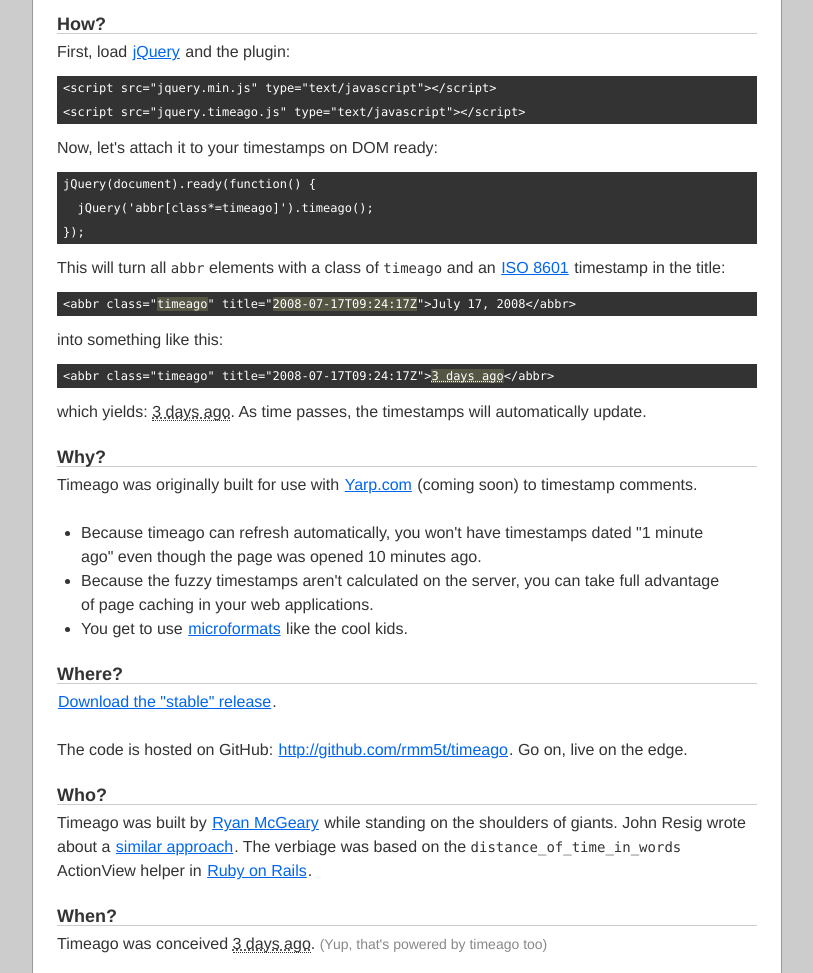
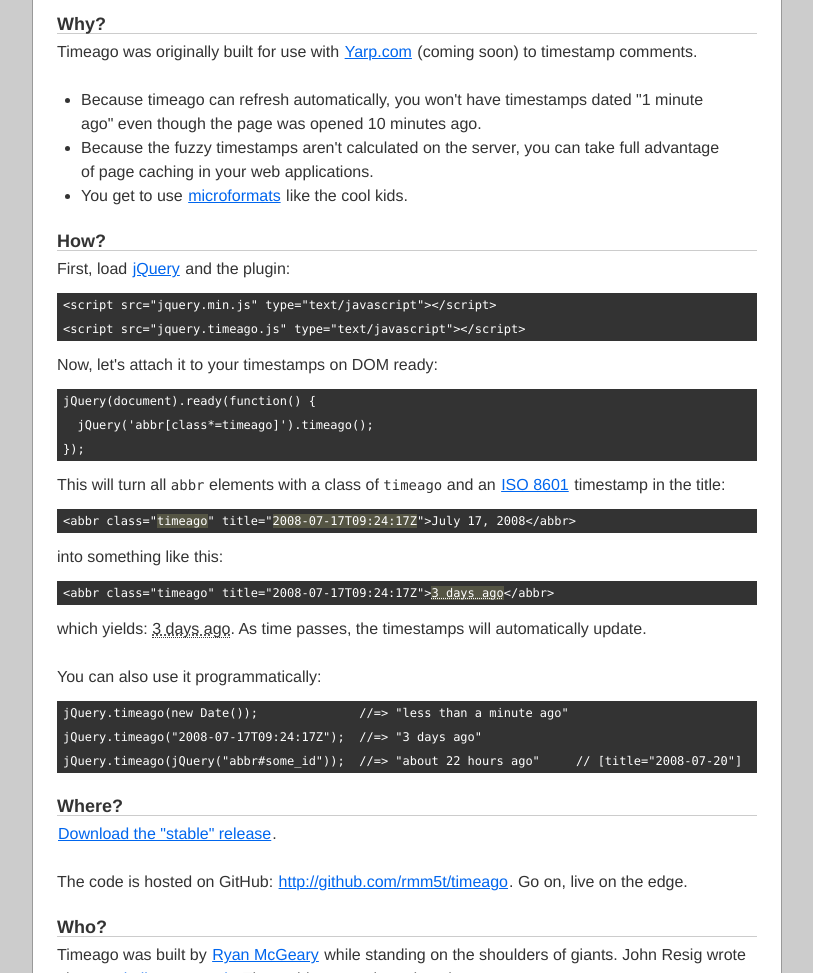
Before and after one commit to rmm5t/jquery-timeago, a plain HTML site: page index.html in a window 1280 px wide. Shown: the part 360-1333 px from the top of the page, without its empty margins (233-1046 px from the left). Drawn offline with nearby package versions, Linux system fonts and the light colour scheme.

Commit message:
Redefined the functionality when the helper function receives an element

```diff
--- a/index.html
+++ b/index.html
@@ -11,7 +11,12 @@
     <script type="text/javascript">
       jQuery(document).ready(function($) {
         $('abbr[class*=timeago]').timeago();
+
+        $("#prog_date").text(jQuery.timeago(new Date()));
+        $("#prog_string").text(jQuery.timeago("2008-07-17T09:24:17Z"));
+        $("#prog_element").text(jQuery.timeago("2008-07-20"));
       });
+
     </script>
     <style>
       * { margin: 0; padding: 0; }
@@ -58,6 +63,14 @@
         Ryan was born <abbr class="timeago" title="1978-12-18T17:17:00Z">Dec 18, 1978</abbr>.
       </p>
 
+      <h3>Why?</h3>
+      <p>Timeago was originally built for use with <a href="http://yarp.com">Yarp.com</a> (coming soon) to timestamp comments.</p>
+      <ul>
+        <li>Because timeago can refresh automatically, you won't have timestamps dated "1 minute ago" even though the page was opened 10 minutes ago.</li>
+        <li>Because the fuzzy timestamps aren't calculated on the server, you can take full advantage of page caching in your web applications.</li>
+        <li>You get to use <a href="http://microformats.org/">microformats</a> like the cool kids.</li>
+      </ul>
+
       <h3>How?</h3>
       <p class="how">
         First, load <a href="http://jquery.com/">jQuery</a> and the plugin:
@@ -87,13 +100,13 @@
         which yields: <abbr class="timeago" title="2008-07-17T09:24:17Z">July 17, 2008</abbr>.  As time passes, the timestamps will automatically update.
       </p>
 
-      <h3>Why?</h3>
-      <p>Timeago was originally built for use with <a href="http://yarp.com">Yarp.com</a> (coming soon) to timestamp comments.</p>
-      <ul>
-        <li>Because timeago can refresh automatically, you won't have timestamps dated "1 minute ago" even though the page was opened 10 minutes ago.</li>
-        <li>Because the fuzzy timestamps aren't calculated on the server, you can take full advantage of page caching in your web applications.</li>
-        <li>You get to use <a href="http://microformats.org/">microformats</a> like the cool kids.</li>
-      </ul>
+      <p class="how">
+        You can also use it programmatically:
+      </p>
+      <pre>
+jQuery.timeago(new Date());              //=> &quot;<span id="prog_date"></span>&quot;
+jQuery.timeago("2008-07-17T09:24:17Z");  //=> &quot;<span id="prog_string"></span>&quot;
+jQuery.timeago(jQuery("abbr#some_id"));  //=> &quot;<span id="prog_element"></span>&quot;     // [title=&quot;2008-07-20&quot;]</pre>
 
       <h3>Where?</h3>
       <p><a href="jquery.timeago.js">Download the &quot;stable&quot; release</a>.</p>
--- a/jquery.timeago.js
+++ b/jquery.timeago.js
@@ -17,7 +17,7 @@
   $.timeago = function(timestamp) {
     if (timestamp instanceof Date) return inWords(timestamp);
     else if (typeof timestamp == "string") return inWords($.timeago.parse(timestamp));
-    else return $(timestamp).timeago();
+    else return inWords($.timeago.parse(timestamp.title));
   };
 
   $.extend($.timeago, {
```
